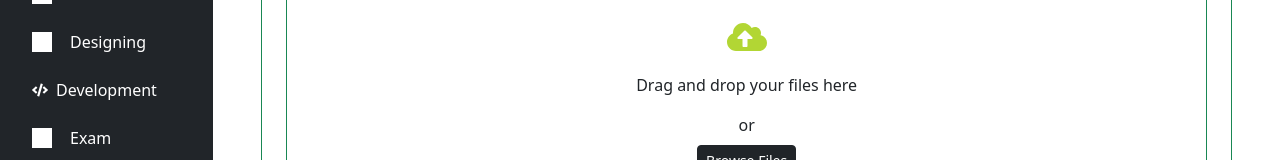
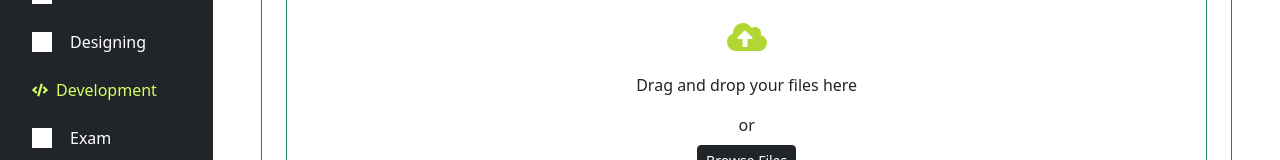
Before and after one commit to Ragul1106/vts-exam-portal, a React (Vite) app: page /upload-paper in a window 1280 px wide. Shown: the part 132-292 px from the top of the page. Built offline with nearby package versions, Linux system fonts and the light colour scheme; grey boxes are pictures that could not be loaded.

Commit message:
change img name

```diff
--- a/src/App.jsx
+++ b/src/App.jsx
@@ -24,14 +24,12 @@ const AppLayout = () => {
   return (
     <div className="container-fluid">
       <div className="row">
-        {/* Sidebar for large screens */}
         {!isLoginPage && (
           <nav className="col-lg-2 d-none d-lg-block bg-dark sidebar p-0">
             <Sidebar />
           </nav>
         )}
 
-        {/* Mobile top header and sidebar */}
         {!isLoginPage && (
           <>
             <div className="d-lg-none bg-dark p-2 text-white d-flex justify-content-between align-items-center">
--- a/src/components/Sidebar.jsx
+++ b/src/components/Sidebar.jsx
@@ -54,20 +54,17 @@ const Sidebar = () => {
           </NavLink>
         </li>
         <li className="nav-item mb-2">
-          <span
-            className="nav-link d-flex align-items-center gap-2"
-            style={{
-              color: "white",
-              cursor: "not-allowed",
-              pointerEvents: "none"
-            }}
-            title="Coming Soon"
+          <NavLink
+            to="/upload-paper"
+            onClick={handleNavClick}
+            className={({ isActive }) =>
+              `nav-link hover-custom d-flex align-items-center  gap-2 ${isActive ? "active-custom" : ""}`
+            }
           >
             <FaCode />
             Development
-          </span>
+          </NavLink>
         </li>
-
         <li className="nav-item mb-2">
           <NavLink
             to="/exam"
```
